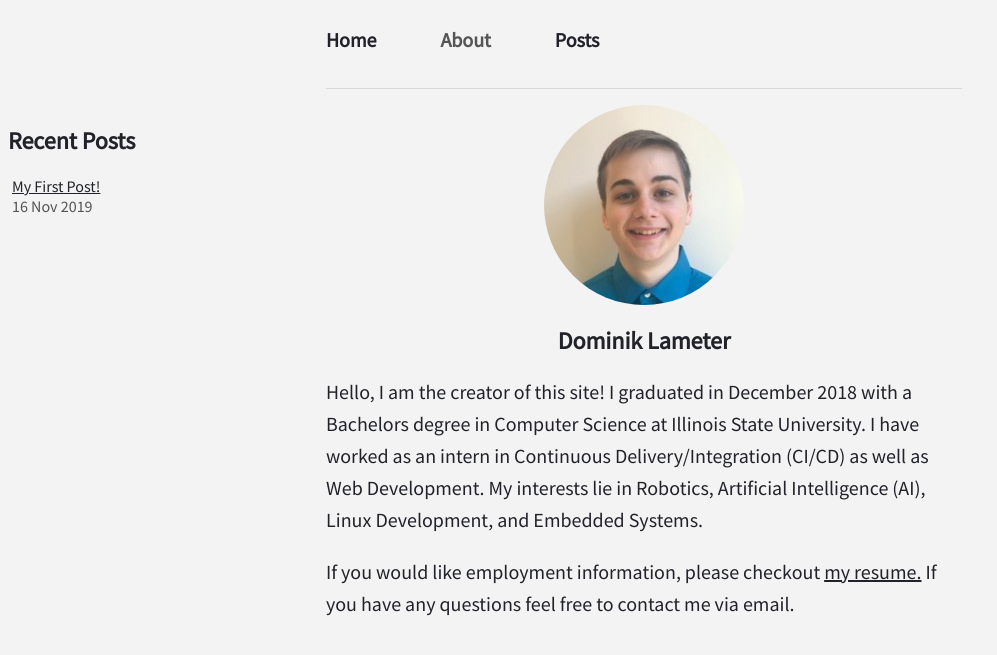
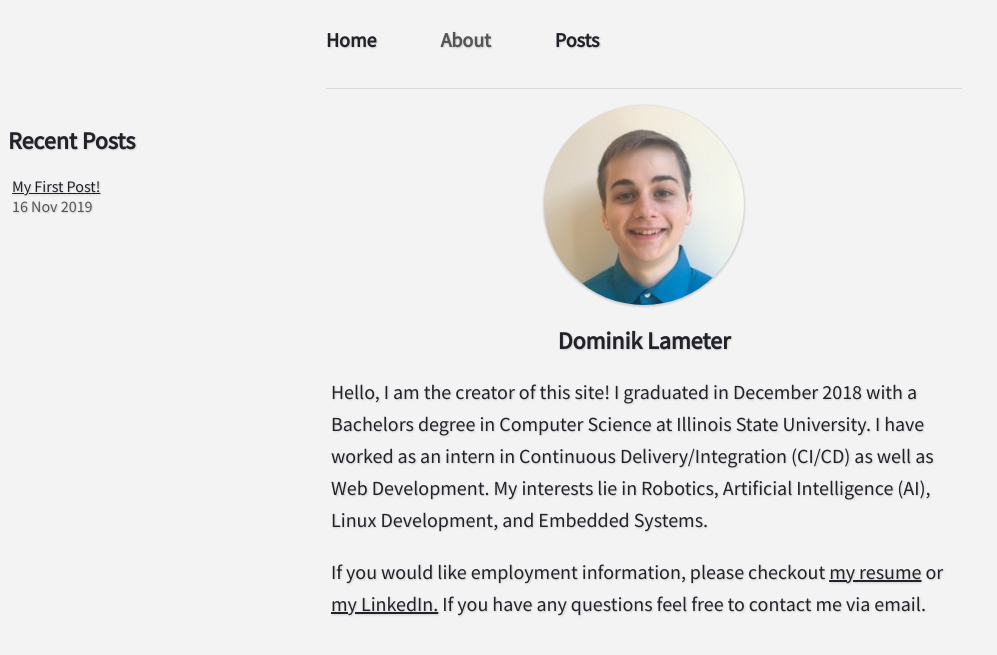
Before and after one commit to dlameter/dlameter.github.io, a Jekyll site: the page built from about.html, in a window 1280 px wide. Shown: the top 655 px of the page, without its empty margins (0-997 px from the left). Built offline with Jekyll 4.4.1, drawn with Linux system fonts in a browser that asks for light colours.

Commit message:
Added minor shadows to make the page pop a little.

```diff
--- a/_includes/jumbotron.html
+++ b/_includes/jumbotron.html
@@ -1,3 +1,3 @@
 <div class="jumbotron">
-  <img src="{{ include.source }}" alt="{{ include.text }}" width="100%">
+  <img src="{{ include.source }}" alt="{{ include.text }}">
 </div>
--- a/_sass/main.scss
+++ b/_sass/main.scss
@@ -17,6 +17,14 @@ $animation-float-up: 'float-up 0.10s ease 1';
   -ms-animation: #{$str};
   -o-animation: #{$str};
   animation: #{$str};
+}
+
+@mixin box-shadow {
+  box-shadow: 0 1px 2px 1px rgba(0, 0, 0, 0.15);
+}
+
+@mixin content-padding {
+  padding: 0 5px 0 5px;
 }
 
 @mixin keyframes($animation-name) {
@@ -39,6 +47,10 @@ $animation-float-up: 'float-up 0.10s ease 1';
   @keyframes #{$animation-name} {
     @content;
   }
+}
+
+@mixin text-shadow {
+  text-shadow: 1px 1px 2px rgba(0, 0, 0, 0.15);
 }
 
 @mixin transform($transforms) {
@@ -88,9 +100,10 @@ $animation-float-up: 'float-up 0.10s ease 1';
 }
 
 * {
+  background-color: $background;
+  color: $dark;
   font-family: 'Source Sans Pro', sans-serif;
-  color: $dark;
-  background-color: $background;
+  @include text-shadow;
 }
 
 body {
@@ -116,6 +129,10 @@ p {
 
 .content {
   width: $large-main-width;
+
+  h1, h2, h3, p {
+    @include content-padding;
+  }
 }
 
 .date {
@@ -148,7 +165,12 @@ p {
 }
 
 .jumbotron {
-  width: 100%;
+  @include content-padding;
+
+  img {
+    @include box-shadow;
+    max-width: 100%;
+  }
 }
 
 .mugshot {
@@ -159,6 +181,7 @@ p {
 
   img {
     border-radius: 50%;
+    @include box-shadow;
     align-self: center;
   }
 }
--- a/about.html
+++ b/about.html
@@ -9,4 +9,4 @@ title: About
 <p>Hello, I am the creator of this site! I graduated in December 2018 with a Bachelors degree in Computer Science at Illinois State University. I have worked as an intern in Continuous Delivery/Integration (CI/CD) as well as Web Development. My interests lie in Robotics, Artificial Intelligence (AI), Linux Development, and Embedded Systems.</p>
 
 <!-- TODO Make sure resumes posted here have no phone number -->
-<p>If you would like employment information, please checkout <a href="https://drive.google.com/open?id=1j8zg5ahFgp0hFMTfOWRpoB_dn-HY-jl2">my resume.</a> If you have any questions feel free to contact me via email.</p>
+<p>If you would like employment information, please checkout <a href="https://drive.google.com/open?id=1j8zg5ahFgp0hFMTfOWRpoB_dn-HY-jl2">my resume</a> or <a href="https://www.linkedin.com/in/dlameter/">my LinkedIn.</a> If you have any questions feel free to contact me via email.</p>
```
